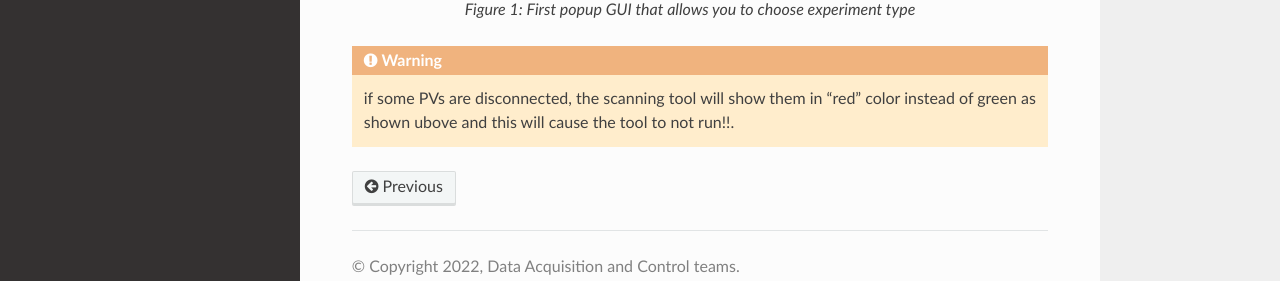
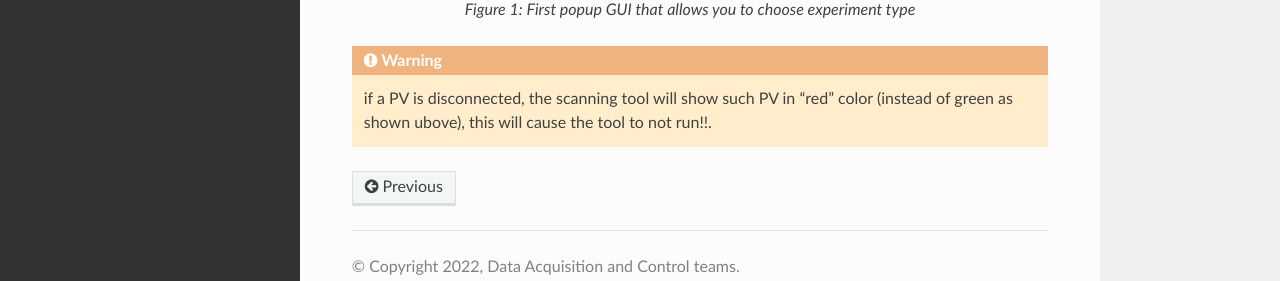
Before and after one commit to SESAME-Synchrotron/XAFSScanTool, a Sphinx documentation site: the page built from docs/source/runScan.rst, in a window 1280 px wide and 900 px high, scrolled down 686 px. Shown: the part 564-845 px from the top of the window. Built offline with Sphinx 7.4.7 and the Read the Docs theme 2.0.0, drawn with Linux system fonts in a browser that asks for light colours.

Commit message:
Update runScan.rst

```diff
--- a/docs/source/runScan.rst
+++ b/docs/source/runScan.rst
@@ -24,4 +24,4 @@ the main function will validate and execute some procedures and functions, if al
 
    *Figure 1: First popup GUI that allows you to choose experiment type*
 
-.. warning:: if some PVs are disconnected, the scanning tool will show them in "red" color instead of green as shown ubove and this will cause the tool to not run!!.
+.. warning:: if a PV is disconnected, the scanning tool will show such PV in "red" color (instead of green as shown ubove), this will cause the tool to not run!!.
```
